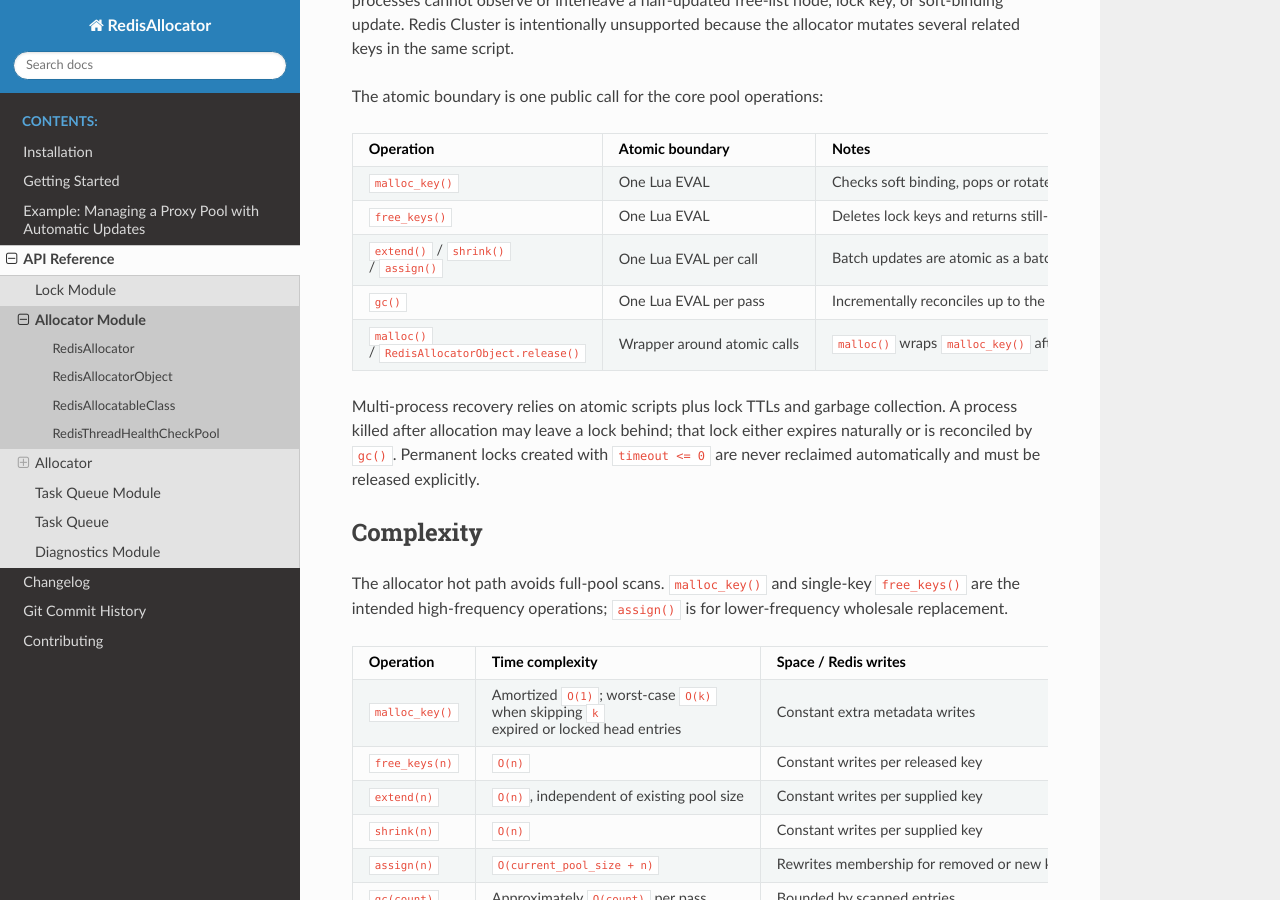
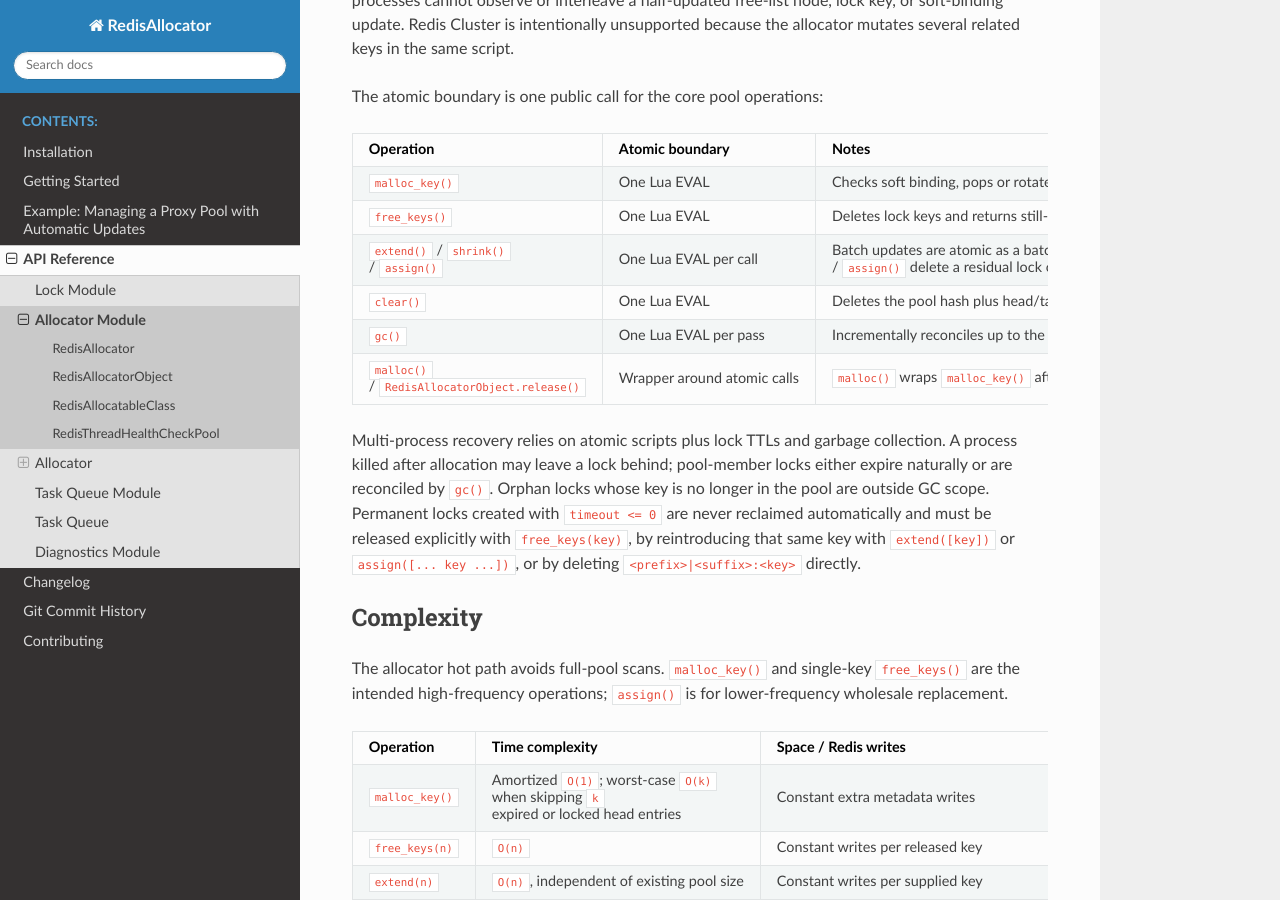
Before and after one commit to invoker-bot/RedisAllocator-python, a Sphinx documentation site: the page built from docs/source/api/allocator.rst, in a window 1280 px wide and 900 px high, scrolled down 2672 px. Built offline with Sphinx 7.4.7 and the Read the Docs theme 3.1.0, drawn with Linux system fonts in a browser that asks for light colours.

Commit message:
docs: clarify orphan lock recovery

```diff
--- a/docs/source/api/allocator.rst
+++ b/docs/source/api/allocator.rst
@@ -151,7 +151,10 @@
      - Deletes lock keys and returns still-present pool members to the free-list tail together. Unknown or evicted keys are no-ops.
    * - ``extend()`` / ``shrink()`` / ``assign()``
      - One Lua EVAL per call
-     - Batch updates are atomic as a batch. ``assign()`` intentionally preserves lock keys for evicted members.
+     - Batch updates are atomic as a batch. ``assign()`` and ``shrink()`` intentionally preserve lock keys for evicted members; ``extend()`` / ``assign()`` delete a residual lock only when that same key is newly added to the pool.
+   * - ``clear()``
+     - One Lua EVAL
+     - Deletes the pool hash plus head/tail pointers only; it does not scan or delete per-resource lock keys.
    * - ``gc()``
      - One Lua EVAL per pass
      - Incrementally reconciles up to the requested scan count and saves the scan cursor.
@@ -160,9 +163,12 @@
      - ``malloc()`` wraps ``malloc_key()`` after the atomic allocation; ``release()`` wraps ``free_keys()`` after closing the local object.
 
 Multi-process recovery relies on atomic scripts plus lock TTLs and garbage collection.
-A process killed after allocation may leave a lock behind; that lock either expires
-naturally or is reconciled by ``gc()``. Permanent locks created with ``timeout <= 0``
-are never reclaimed automatically and must be released explicitly.
+A process killed after allocation may leave a lock behind; pool-member locks either
+expire naturally or are reconciled by ``gc()``. Orphan locks whose key is no longer
+in the pool are outside GC scope. Permanent locks created with ``timeout <= 0`` are
+never reclaimed automatically and must be released explicitly with ``free_keys(key)``,
+by reintroducing that same key with ``extend([key])`` or ``assign([... key ...])``,
+or by deleting ``<prefix>|<suffix>:<key>`` directly.
 
 Complexity
 ----------
```
Also changed, not shown: README.md (+6 -5 lines), docs/source/api/diagnostics.rst (+17 -0 lines).
